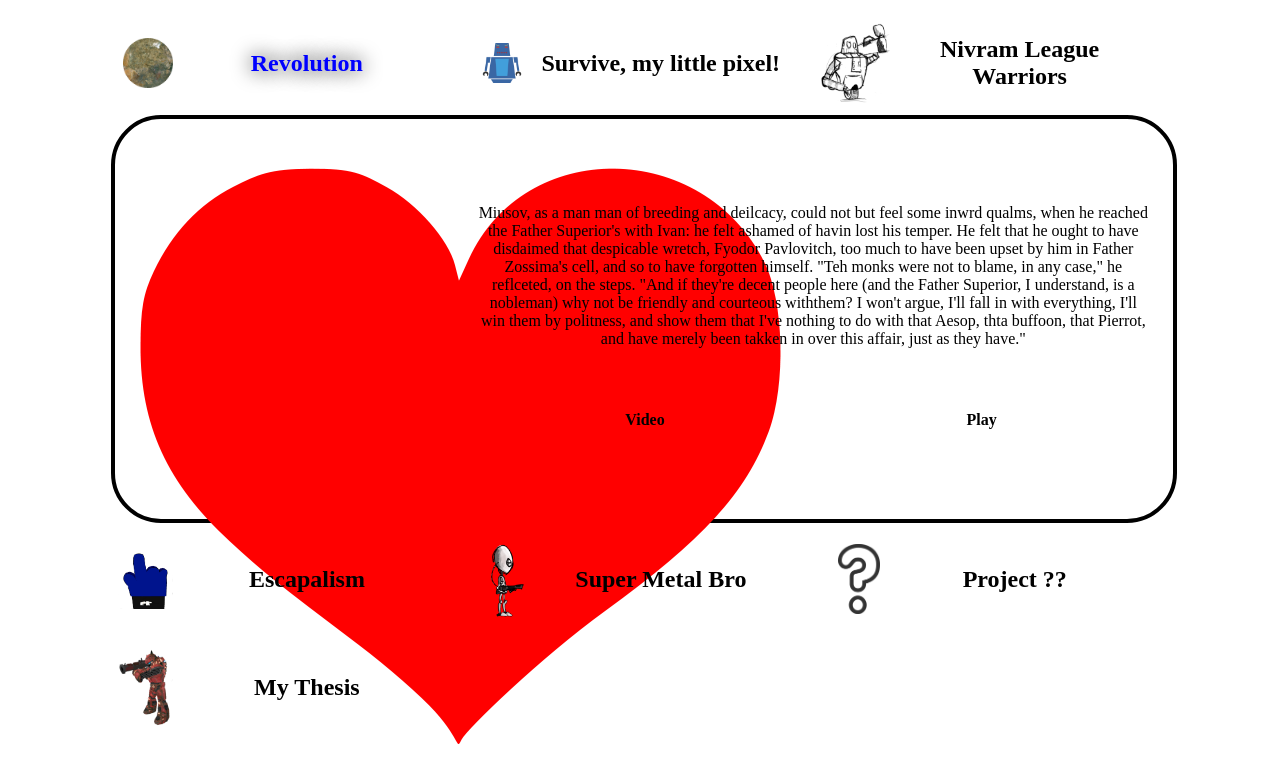
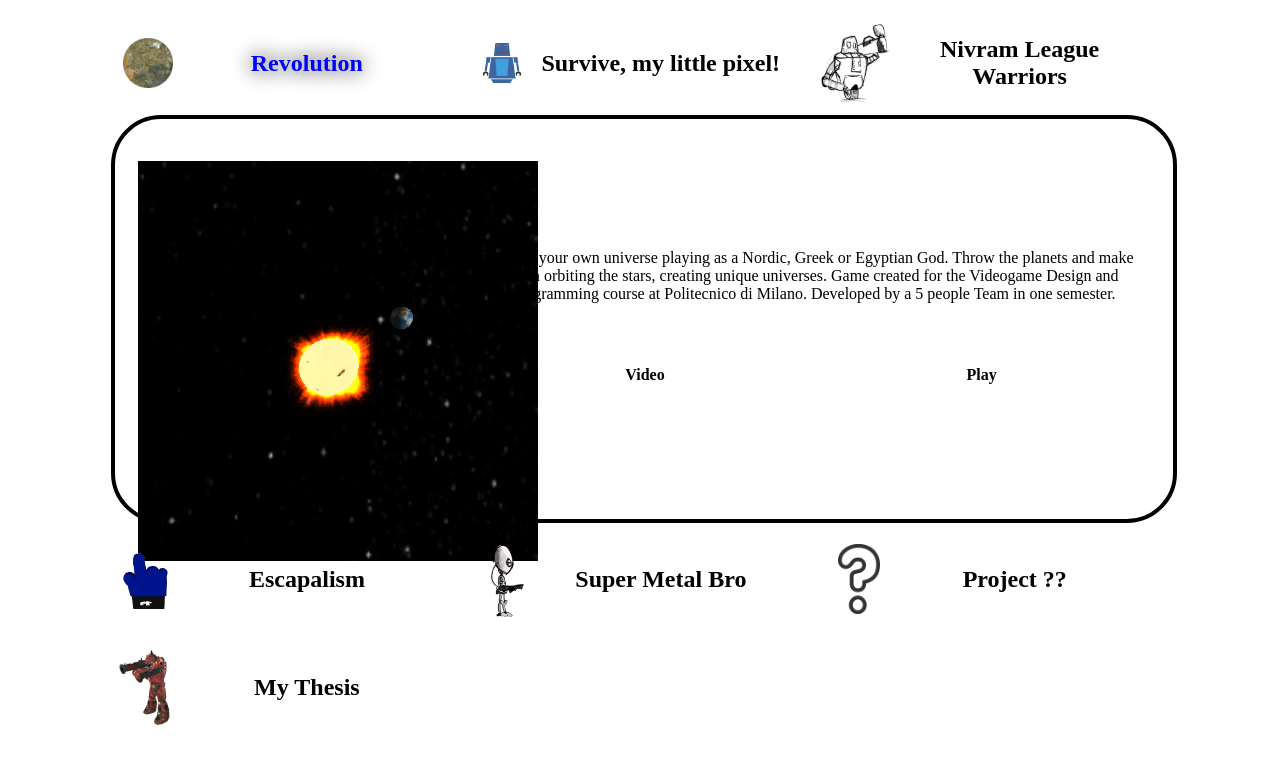
Before and after one commit to Chaosviper/Chaosviper.github.io, a plain HTML site: page index.html in a window 1280 px wide. Both pictures are taken after a click on the element "Revolution". Drawn offline with Linux system fonts and the light colour scheme.

Commit message:
Added preview images

```diff
--- a/CSS/BaseCSS.css
+++ b/CSS/BaseCSS.css
@@ -159,3 +159,13 @@
 #ImageZone{
 	height:65%
 }
+
+.previewImg{
+	height:50%;
+}
+
+.previewImg:hover{
+	cursor: pointer;
+   	border-color: red;
+   	border-style: solid;
+}
--- a/index.html
+++ b/index.html
@@ -92,14 +92,16 @@
 						<div class='gimage'>
 							<div class='outerVerticalCentered'>
 								<div class='innerVerticalCentered'>
-									<img src='Resources/heart.png' style='height:30%' onclick='openImagePopup(0)' />
+									<img class='previewImg' src='Resources/PreviewImg/revPrev.png' onclick='openImagePopup(0)' />
 								</div>
 							</div>
 						</div>
 						<div class='gtext'>
 							<div class='outerVerticalCentered'>
 								<div class='innerVerticalCentered'>
-									<p>Miusov, as a man man of breeding and deilcacy, could not but feel some inwrd qualms, when he reached the Father Superior's with Ivan: he felt ashamed of havin lost his temper. He felt that he ought to have disdaimed that despicable wretch, Fyodor Pavlovitch, too much to have been upset by him in Father Zossima's cell, and so to have forgotten himself. "Teh monks were not to blame, in any case," he reflceted, on the steps. "And if they're decent people here (and the Father Superior, I understand, is a nobleman) why not be friendly and courteous withthem? I won't argue, I'll fall in with everything, I'll win them by politness, and show them that I've nothing to do with that Aesop, thta buffoon, that Pierrot, and have merely been takken in over this affair, just as they have."</p>
+									<p>Create your own universe playing as a Nordic, Greek or Egyptian God. Throw the planets and make them orbiting the stars, creating unique universes.
+Game created for the Videogame Design and Programming course at Politecnico di Milano. Developed by a 5 people Team in one semester.
+</p>
 									<div style='padding-top:25px'>
 											<div style='float:left; width:50%'>
 												<h4 onclick='openVideoPopup(0)'>Video</h4>
@@ -119,14 +121,15 @@
 						<div class='gimage'>
 							<div class='outerVerticalCentered'>
 								<div class='innerVerticalCentered'>
-									<img src='Resources/heart.png' style='height:30%' onclick='openImagePopup(1)' />
+									<img class='previewImg' src='Resources/PreviewImg/smlpPrev.png' onclick='openImagePopup(1)' />
 								</div>
 							</div>
 						</div>
 						<div class='gtext'>
 							<div class='outerVerticalCentered'>
 								<div class='innerVerticalCentered'>
-									<p>Miusov, as a man man of breeding and deilcacy, could not but feel some inwrd qualms, when he reached the Father Superior's with Ivan: he felt ashamed of havin lost his temper. He felt that he ought to have disdaimed that despicable wretch, Fyodor Pavlovitch, too much to have been upset by him in Father Zossima's cell, and so to have forgotten himself. "Teh monks were not to blame, in any case," he reflceted, on the steps. "And if they're decent people here (and the Father Superior, I understand, is a nobleman) why not be friendly and courteous withthem? I won't argue, I'll fall in with everything, I'll win them by politness, and show them that I've nothing to do with that Aesop, thta buffoon, that Pierrot, and have merely been takken in over this affair, just as they have."</p>
+									<p>You're a little pixel that fights evil robots for save the immage in that you’re living. Fight as long as you can and get the best score!
+Game created for the Ludum Dare 23 competition. Developed alone in 3 days.</p>
 									<div style='padding-top:25px'>
 											<div style='float:left; width:50%'>
 												<h4 onclick='openVideoPopup(1)'>Video</h4>
@@ -144,14 +147,16 @@
 						<div class='gimage'>
 							<div class='outerVerticalCentered'>
 								<div class='innerVerticalCentered'>
-									<img src='Resources/heart.png' style='height:30%' onclick='openImagePopup(2)' />
+									<img class='previewImg' src='Resources/PreviewImg/nlwPrev.png' onclick='openImagePopup(2)' />
 								</div>
 							</div>
 						</div>
 						<div class='gtext'>
 							<div class='outerVerticalCentered'>
 								<div class='innerVerticalCentered'>
-									<p>Miusov, as a man man of breeding and deilcacy, could not but feel some inwrd qualms, when he reached the Father Superior's with Ivan: he felt ashamed of havin lost his temper. He felt that he ought to have disdaimed that despicable wretch, Fyodor Pavlovitch, too much to have been upset by him in Father Zossima's cell, and so to have forgotten himself. "Teh monks were not to blame, in any case," he reflceted, on the steps. "And if they're decent people here (and the Father Superior, I understand, is a nobleman) why not be friendly and courteous withthem? I won't argue, I'll fall in with everything, I'll win them by politness, and show them that I've nothing to do with that Aesop, thta buffoon, that Pierrot, and have merely been takken in over this affair, just as they have."</p>
+									<p>Compete in the Nivram League and gain fame, money and robot’s components. In this huge universe you could create your own Co.R. (your robot) choosing the components that you like (legs, arms, weapon, etc.). Create a corporation with your friends and fight with them in the arena against other players!
+Game created for the Online Game Design course at Università degli studi di Milano. Developed in a 3 people Team in one semester.
+</p>
 									<div style='padding-top:25px'>
 											<div style='float:left; width:50%'>
 												<h4 onclick='openVideoPopup(2)'>Video</h4>
@@ -205,14 +210,15 @@
 						<div class='gimage'>
 							<div class='outerVerticalCentered'>
 								<div class='innerVerticalCentered'>
-									<img src='Resources/heart.png' style='height:30%' onclick='openImagePopup(3)' />
+									<img class='previewImg' src='Resources/PreviewImg/ecpPrev.png' onclick='openImagePopup(3)' />
 								</div>
 							</div>
 						</div>
 						<div class='gtext'>
 							<div class='outerVerticalCentered'>
 								<div class='innerVerticalCentered'>
-									<p>Miusov, as a man man of breeding and deilcacy, could not but feel some inwrd qualms, when he reached the Father Superior's with Ivan: he felt ashamed of havin lost his temper. He felt that he ought to have disdaimed that despicable wretch, Fyodor Pavlovitch, too much to have been upset by him in Father Zossima's cell, and so to have forgotten himself. "Teh monks were not to blame, in any case," he reflceted, on the steps. "And if they're decent people here (and the Father Superior, I understand, is a nobleman) why not be friendly and courteous withthem? I won't argue, I'll fall in with everything, I'll win them by politness, and show them that I've nothing to do with that Aesop, thta buffoon, that Pierrot, and have merely been takken in over this affair, just as they have."</p>
+									<p>Find the exit of the maze as fast as you can and remember: keep the world’s minimalism or you must face the guardians wrath!
+Created for the Ludum Dare 26 competition. Developed in a 5 people Team in 3 days.</p>
 									<div style='padding-top:25px'>
 											<div style='float:left; width:50%'>
 												<h4 onclick='openVideoPopup(3)'>Video</h4>
@@ -230,14 +236,15 @@
 						<div class='gimage'>
 							<div class='outerVerticalCentered'>
 								<div class='innerVerticalCentered'>
-									<img src='Resources/heart.png' style='height:30%' onclick='openImagePopup(4)' />
+									<img class='previewImg' src='Resources/PreviewImg/smbPrev.png' onclick='openImagePopup(4)' />
 								</div>
 							</div>
 						</div>
 						<div class='gtext'>
 							<div class='outerVerticalCentered'>
 								<div class='innerVerticalCentered'>
-									<p>Miusov, as a man man of breeding and deilcacy, could not but feel some inwrd qualms, when he reached the Father Superior's with Ivan: he felt ashamed of havin lost his temper. He felt that he ought to have disdaimed that despicable wretch, Fyodor Pavlovitch, too much to have been upset by him in Father Zossima's cell, and so to have forgotten himself. "Teh monks were not to blame, in any case," he reflceted, on the steps. "And if they're decent people here (and the Father Superior, I understand, is a nobleman) why not be friendly and courteous withthem? I won't argue, I'll fall in with everything, I'll win them by politness, and show them that I've nothing to do with that Aesop, thta buffoon, that Pierrot, and have merely been takken in over this affair, just as they have."</p>
+									<p>You’re a robot that feels emotions, your goal is to kill all the enemies in each stage. Fight them using your weapon that is affected by your emotion!
+Created for the Global Game Jam 2014 competition. Developed in a 4 people Team in 2 days.</p>
 									<div style='padding-top:25px'>
 											<div style='float:left; width:50%'>
 												<h4 onclick='openVideoPopup(4)'>Video</h4>
```
Also changed, not shown: Resources/PreviewImg/ecpPrev.png (added), Resources/PreviewImg/nlwPrev.png (added), Resources/PreviewImg/revPrev.png (added), Resources/PreviewImg/smbPrev.png (added), Resources/PreviewImg/smlpPrev.png (added).
